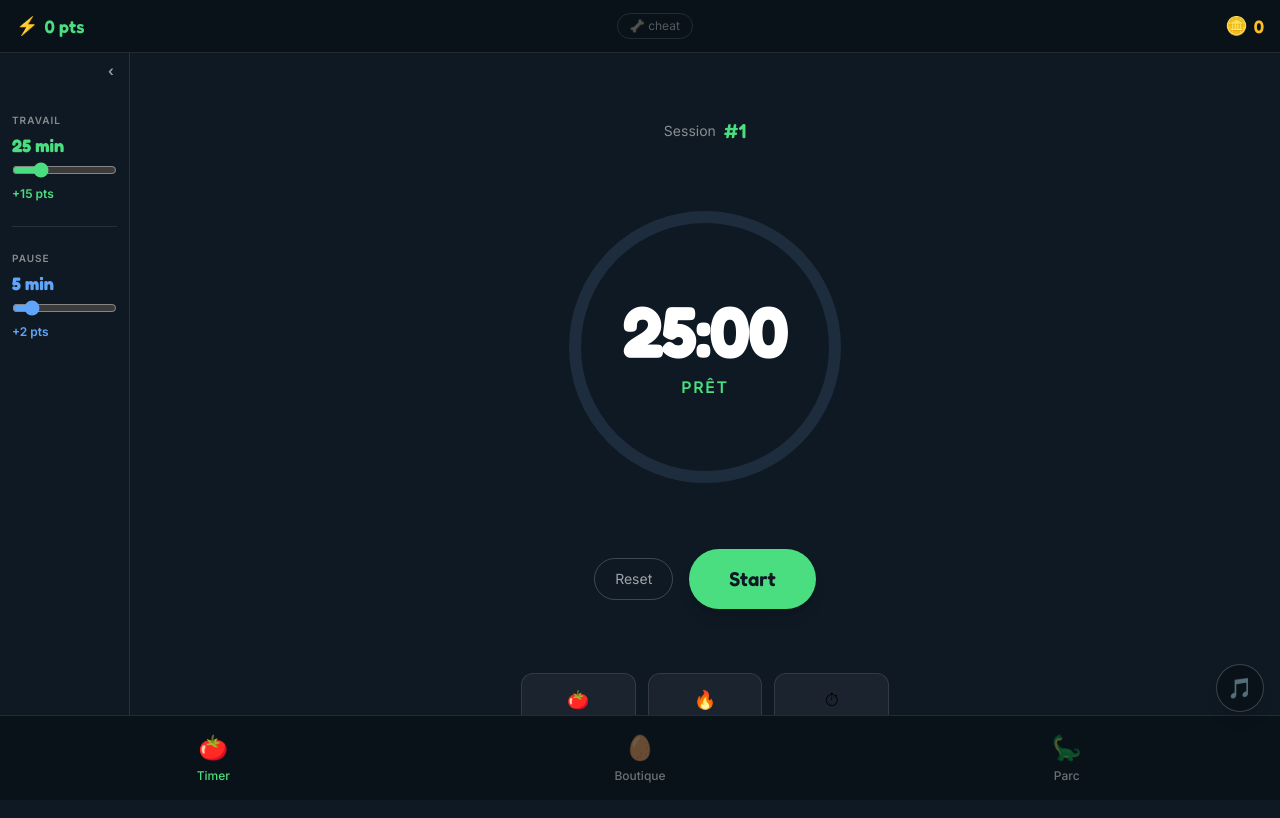
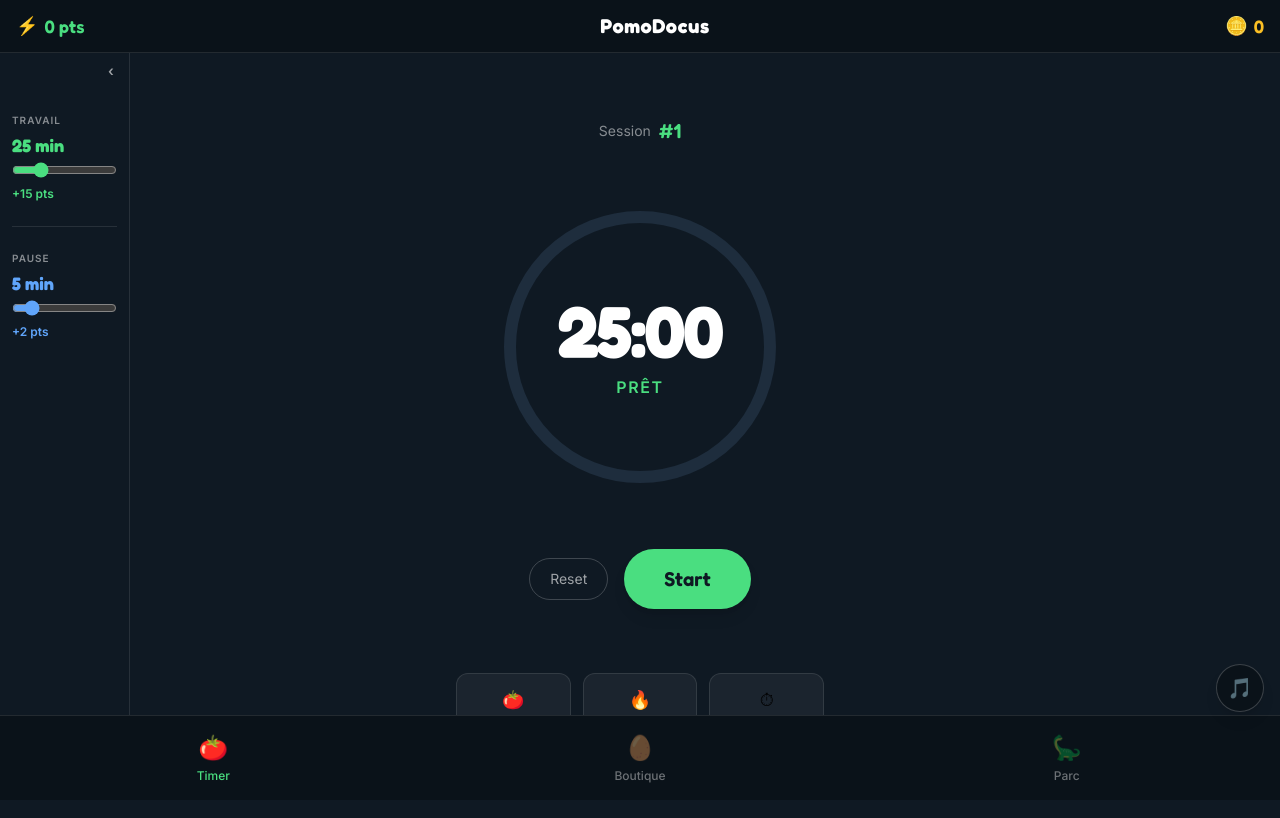
Before and after one commit to lucasskvn/Pomodocus, a React (Vite) app: page / in a window 1280 px wide. Shown: the top 818 px of the page. Built offline with nearby package versions, Linux system fonts and the light colour scheme.

Commit message:
[ADD] Title

```diff
--- a/src/components/PointsDisplay.tsx
+++ b/src/components/PointsDisplay.tsx
@@ -3,7 +3,6 @@
 export default function PointsDisplay() {
   const docuPoints = useGameStore((s) => s.docuPoints)
   const coins = useGameStore((s) => s.coins)
-  const cheat = useGameStore((s) => s.cheat)
 
   return (
     <header className="flex items-center justify-between px-4 py-3 bg-[#0a1219] border-b border-white/10">
@@ -14,13 +13,9 @@
         </span>
       </div>
 
-      <button
-        onClick={cheat}
-        className="px-3 py-1 rounded-full border border-white/10 text-white/30 font-inter text-xs hover:border-accent-green/40 hover:text-accent-green/60 transition-colors"
-        title="+999 pts / +9999 🪙"
-      >
-        🦴 cheat
-      </button>
+      <span className="font-fredoka text-xl font-bold text-white tracking-wide">
+        PomoDocus
+      </span>
 
       <div className="flex items-center gap-1.5">
         <span className="text-lg">🪙</span>
--- a/src/views/TimerView.tsx
+++ b/src/views/TimerView.tsx
@@ -47,6 +47,13 @@
         <PomodoroTimer />
         <StatsCards />
       </div>
+
+      {/* Spacer miroir — compense le panneau gauche pour centrer le timer */}
+      <motion.div
+        animate={{ width: settingsOpen ? SETTINGS_WIDTH : COLLAPSED_WIDTH }}
+        transition={{ type: 'spring', stiffness: 300, damping: 30 }}
+        className="flex-shrink-0"
+      />
     </div>
   )
 }
```
